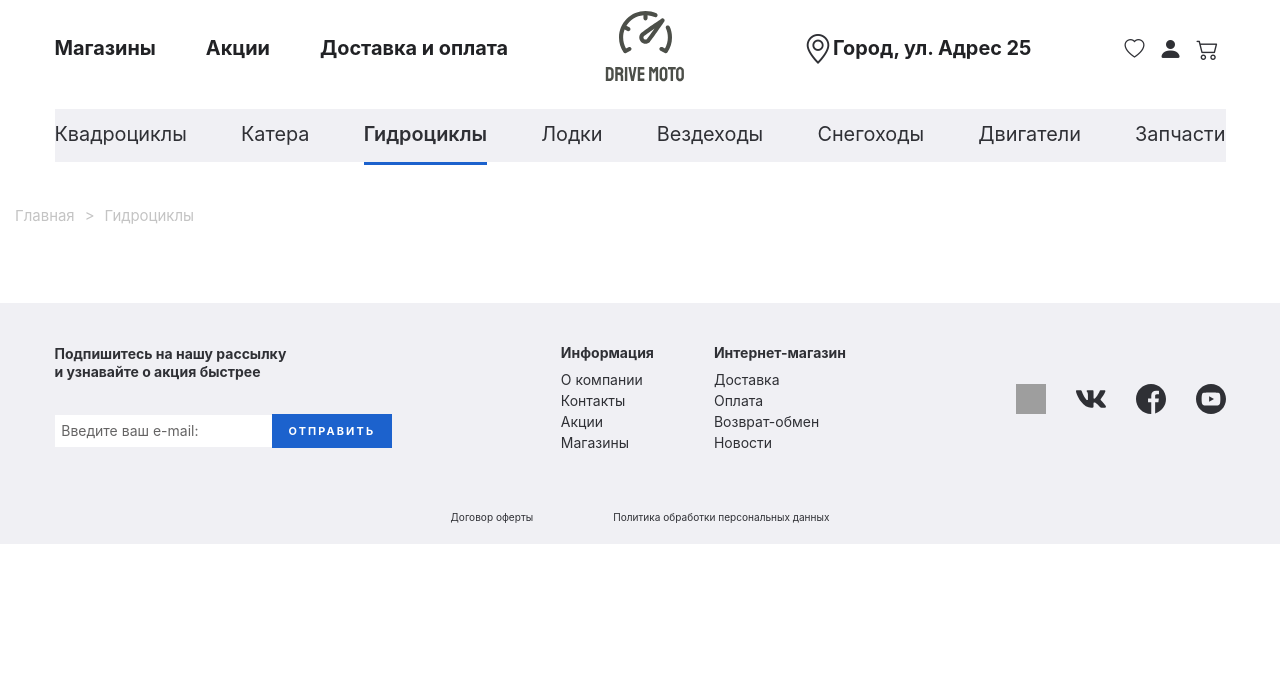
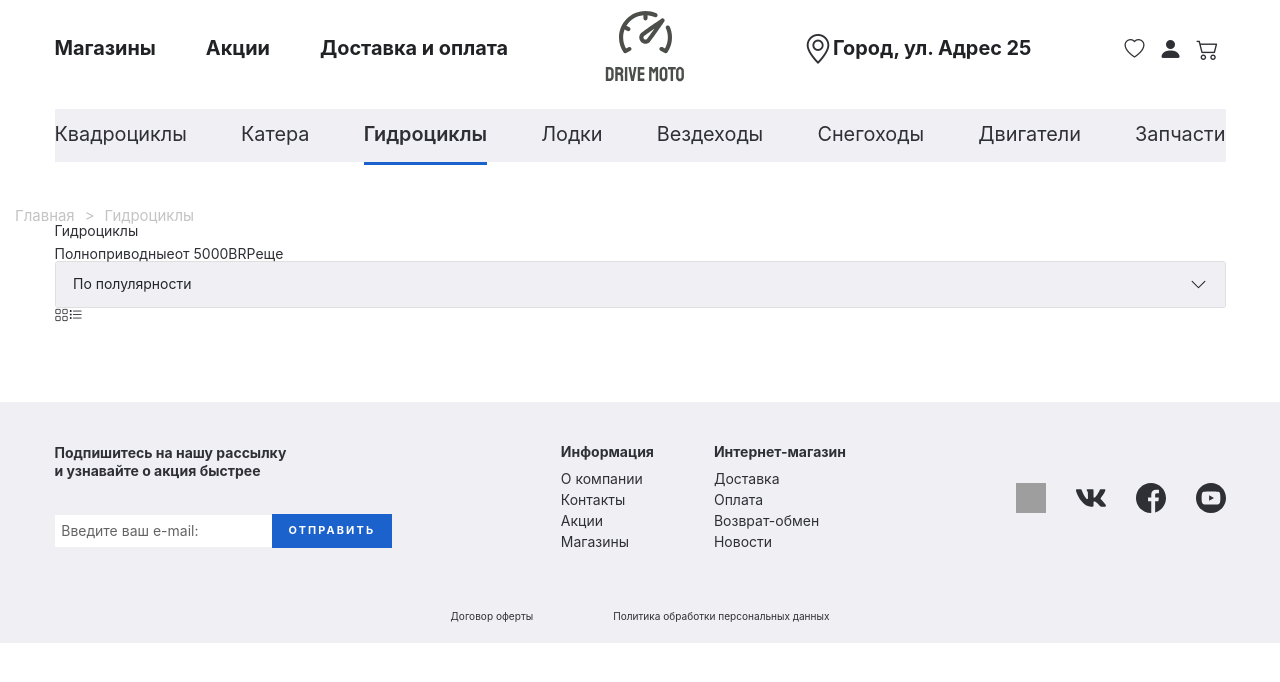
Before and after one commit to MariiaUdovytska/React-Online-store-Gidrotsikly, a React (Create React App) app in the folder react-online-store-gidrotsikly/: page / in a window 1280 px wide. Shown: the top 682 px of the page. Built offline with nearby package versions, Linux system fonts and the light colour scheme; grey boxes are pictures that could not be loaded.

Commit message:
add component SearchByCategory & inside commonParameters

```diff
--- a/react-online-store-gidrotsikly/src/JetSkisPage.js
+++ b/react-online-store-gidrotsikly/src/JetSkisPage.js
@@ -1,11 +1,13 @@
 import React from 'react';
 import './css/jetSkisPage.css';
+import SearchByCategory from './SearchByCategory';
 import SitePath from './SitePath';
 
 function JetSkisPage() {
 	return (
 		<main className='jet-skis-page'>
 			<SitePath/>
+			<SearchByCategory/>
 		</main>
 	);
 }
--- /dev/null
+++ b/react-online-store-gidrotsikly/src/SearchByCategory.js
@@ -0,0 +1,41 @@
+import React from 'react';
+import './css/searchByCategory.css';
+import {Accordion} from 'react-bootstrap';
+
+function SearchByCategory() {
+	return (
+		<section className='search-by-category containerM'>
+			<div className='search-by-category__body'>
+				<h1 className='search-by-category__body-name'>Гидроциклы</h1>
+				<div className='search-by-category__body-commonParameters'>
+					<div className='search-by-category__body-commonParameters-left'>
+						<span>Полноприводные</span>
+						<span>от 5000</span>
+						<span>BRP</span>
+						<span>еще</span>
+					</div>
+					<div className='search-by-category__body-commonParameters-right'>
+						<div className='search-by-category__body-commonParameters-right-accordion'>
+							<Accordion>
+								<Accordion.Item eventKey="1">
+									<Accordion.Header>По полулярности</Accordion.Header>
+									<Accordion.Body>
+										<ul>
+											<li><span>По полулярности</span></li>
+											<li><span>По цене</span></li>
+											<li><span>Сначала акции</span></li>
+										</ul>
+									</Accordion.Body>
+								</Accordion.Item>
+							</Accordion>
+						</div>
+						<span><i className="bi bi-grid" style={{width:'23px', height:'23px'}}></i></span>
+						<span><i className="bi bi-list-task" style={{width:'23px', height:'23px'}}></i></span>
+					</div>
+				</div>
+			</div>
+		</section>
+	);
+}
+
+export default SearchByCategory;
--- a/react-online-store-gidrotsikly/src/css/sitePath.css
+++ b/react-online-store-gidrotsikly/src/css/sitePath.css
@@ -1,8 +1,7 @@
 .site-path{
-	margin-top: 46px;
 	color: #C4C4C4;
 	font-size: 1.07rem;
-	margin: 46px -10px;
+	margin: 46px -10px 0px;
 }
 .site-path span{
 	padding: 0px 10px;
```
Also changed, not shown: react-online-store-gidrotsikly/src/css/searchByCategory.css (added).
